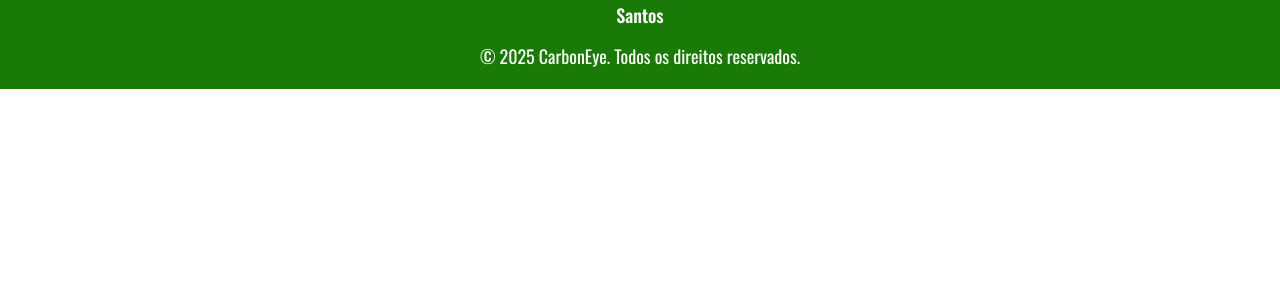
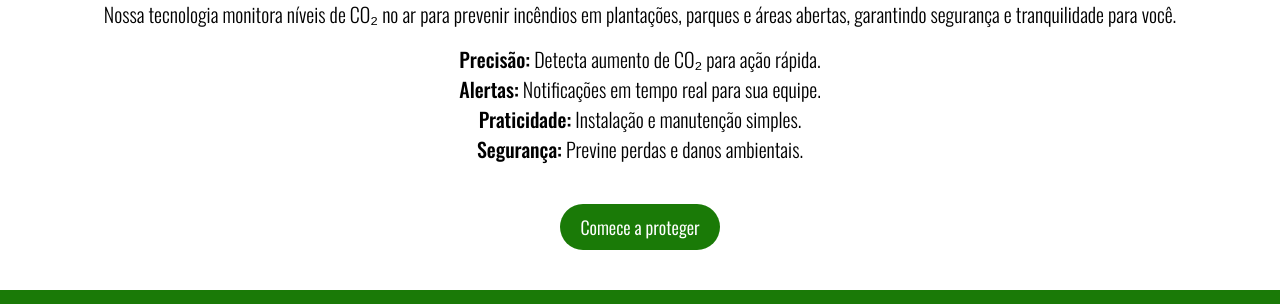
Before and after one commit to carbon-eye/site, a plain HTML site: page index.html in a window 1280 px wide. Shown: the part 765-1069 px from the top of the page. Before the commit the page ends 854 px from the top, so only its background shows below. Drawn offline with nearby package versions, Linux system fonts and the light colour scheme.

Commit message:
feat(pagina-inicial); finaliza pagina e section product-info

```diff
--- a/css/index.css
+++ b/css/index.css
@@ -19,10 +19,8 @@
     color: #1a7a07;
 }
 
-
-
 #hero-text p {
-    margin-top: 10px;
+    margin-top: 1rem;
     font-weight: 300;
     line-height: 1;
 }
@@ -37,3 +35,42 @@
     color: white;
     font-weight: 350;
 }
+
+#product-info {
+    text-align: center;
+    padding: 4rem 1rem;
+}
+
+#product-info h2 {
+    font-size: 3rem;
+    line-height: 1.3;
+}
+
+#product-info p {
+    margin-top: 1rem;
+    line-height: 1;
+    font-size: 2rem;
+    font-weight: 300;
+}
+
+#product-info ul {
+    margin-top: 2rem;
+    font-size: 2rem;
+    font-weight: 300;
+}
+
+.topic {
+    font-size: 2rem;
+    font-weight: 500;
+}
+
+#product-info a {
+    display: inline-block;
+
+    border-radius: 4rem;
+    padding: 1rem 2rem;
+    margin-top: 4rem;
+    background-color: #1a7a07;
+    color: white;
+    font-weight: 350;
+}
--- a/css/integrantes.css
+++ b/css/integrantes.css
@@ -1,7 +1,7 @@
 #intro {
     color: black;
     text-align: center;
-    font-size: 4rem;
+    font-size: 2rem;
     padding-top: 4rem;
 }
 
@@ -14,7 +14,7 @@
     text-align: center;
     padding: 3rem;
     margin: 4rem;
-    background-color: #3D7A4D;
+    background-color: #1a7a07;
     border-radius: 1.5rem;
     box-shadow: 0px 5px 10px rgba(0, 0, 0, 0.8);
 }
--- a/css/style.css
+++ b/css/style.css
@@ -15,4 +15,5 @@ html {
     font-size: 62.5%;
     height: 100%;
     background-color: white;
+    scroll-behavior: smooth;
 }
--- a/index.html
+++ b/index.html
@@ -42,8 +42,20 @@
             <div id="hero-text">
                 <h1>A segurança que <span id="dynamic-word">sua plantação</span> precisa.</h1>
                 <p>Monitoramento inteligente de CO₂ para prevenir incêndios.</p>
-                <a href="#">Saiba mais</a>
+                <a href="#product-info">Saiba mais</a>
             </div>
+        </section>
+
+        <section id="product-info">
+            <h2>Conheça nosso sensor inteligente de CO₂</h2>
+            <p>Nossa tecnologia monitora níveis de CO₂ no ar para prevenir incêndios em plantações, parques e áreas abertas, garantindo segurança e tranquilidade para você.</p>
+            <ul>
+                <li><strong class="topic">Precisão:</strong> Detecta aumento de CO₂ para ação rápida.</li>
+                <li><strong class="topic">Alertas:</strong> Notificações em tempo real para sua equipe.</li>
+                <li><strong class="topic">Praticidade:</strong> Instalação e manutenção simples.</li>
+                <li><strong class="topic">Segurança:</strong> Previne perdas e danos ambientais.</li>
+            </ul>
+            <a href="#">Comece a proteger</a>
         </section>
     </main>
 
```
